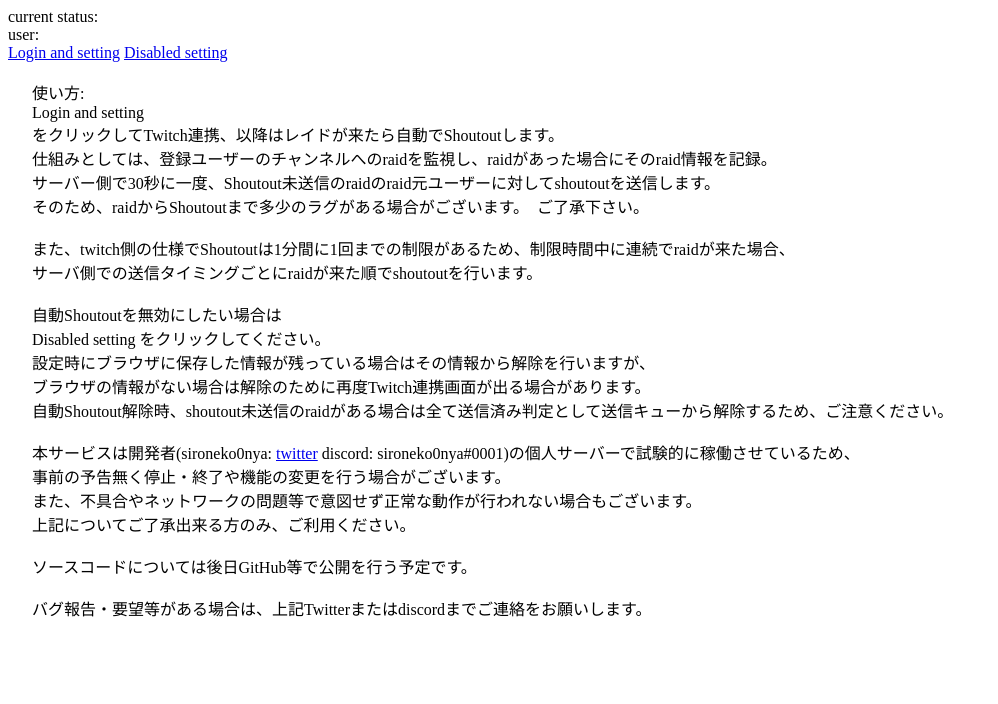
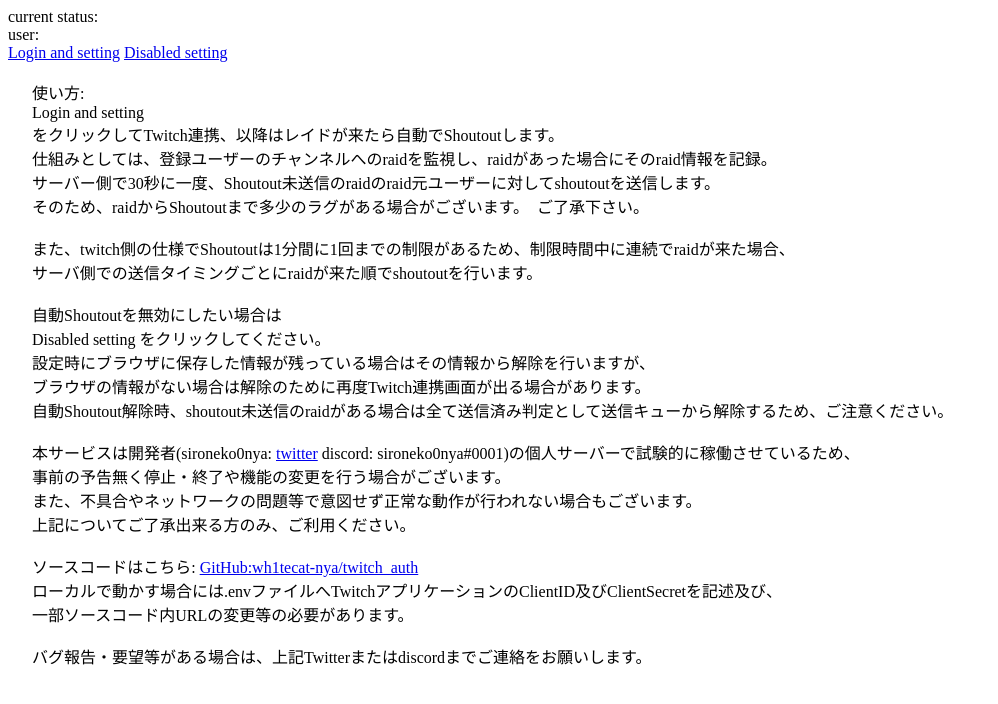
Before and after one commit to wh1tecat-nya/twitch_auth, a website: page html/index.html in a window 1280 px wide. Shown: the whole page, without its empty margins (0-998 px from the left). Drawn offline with Linux system fonts and the light colour scheme; no server answers.

Commit message:
docs: index.html内のdescriptionにリポジトリURLと補足を追加

```diff
--- a/html/index.html
+++ b/html/index.html
@@ -42,7 +42,9 @@
       また、不具合やネットワークの問題等で意図せず正常な動作が行われない場合もございます。
       上記についてご了承出来る方のみ、ご利用ください。
 
-      ソースコードについては後日GitHub等で公開を行う予定です。
+      ソースコードはこちら: <a href="https://github.com/wh1tecat-nya/twitch_auth">GitHub:wh1tecat-nya/twitch_auth</a>
+      ローカルで動かす場合には.envファイルへTwitchアプリケーションのClientID及びClientSecretを記述及び、
+      一部ソースコード内URLの変更等の必要があります。
 
       バグ報告・要望等がある場合は、上記Twitterまたはdiscordまでご連絡をお願いします。
     </div>
```
